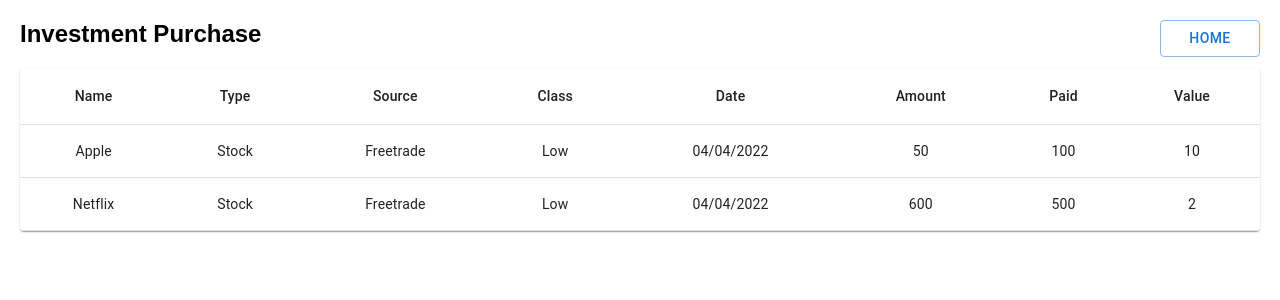
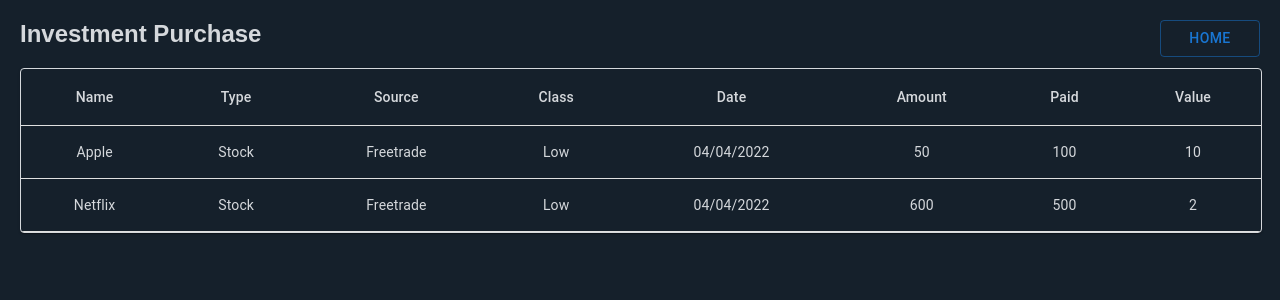
Before and after one commit to joshnice/investment_tracker, a React (Create React App) app: page / in a window 1280 px wide. Both pictures are taken after a click on the button "PURCHASE". Shown: the top 300 px of the page. Built offline with nearby package versions, Linux system fonts and the light colour scheme.

Commit message:
Styled the data table

```diff
--- a/src/index.css
+++ b/src/index.css
@@ -2,4 +2,6 @@ body {
   margin: 0;
   padding: 0;
   font-family: sans-serif;
+  background-color: #15202B ;
+  color: #d5d8dc;
 }
--- a/src/pages/purchase.tsx
+++ b/src/pages/purchase.tsx
@@ -38,6 +38,12 @@ const PurchaseComponent: FunctionComponent = () => {
 const PurchaseContainer = styled.div`
     .data-table-container {
         margin: 20px 0px;
+        color: white !important;
+        background-color: #15202B;
+        border: 1px #d5d8dc solid;
+        .MuiTableCell-root {
+            color: #d5d8dc !important;
+        }
     }
 `;
 
```
